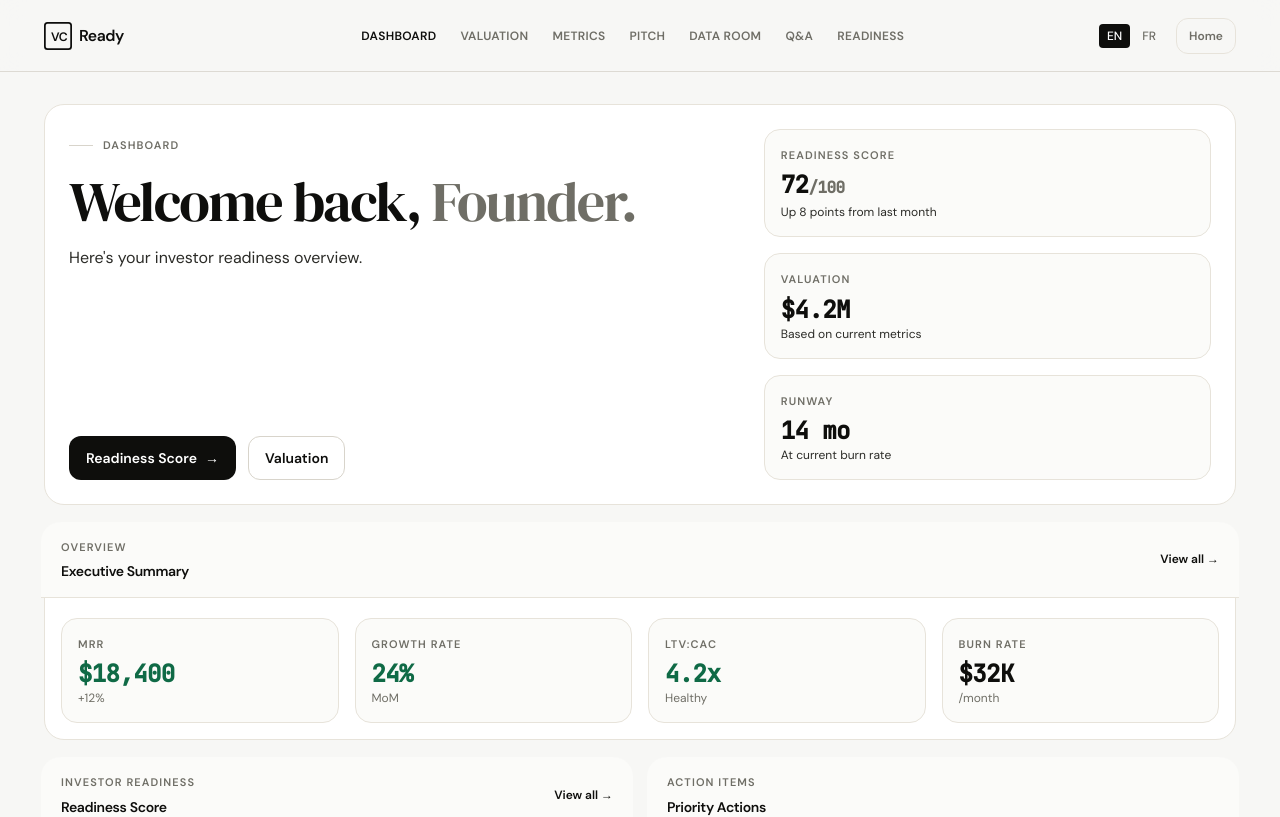
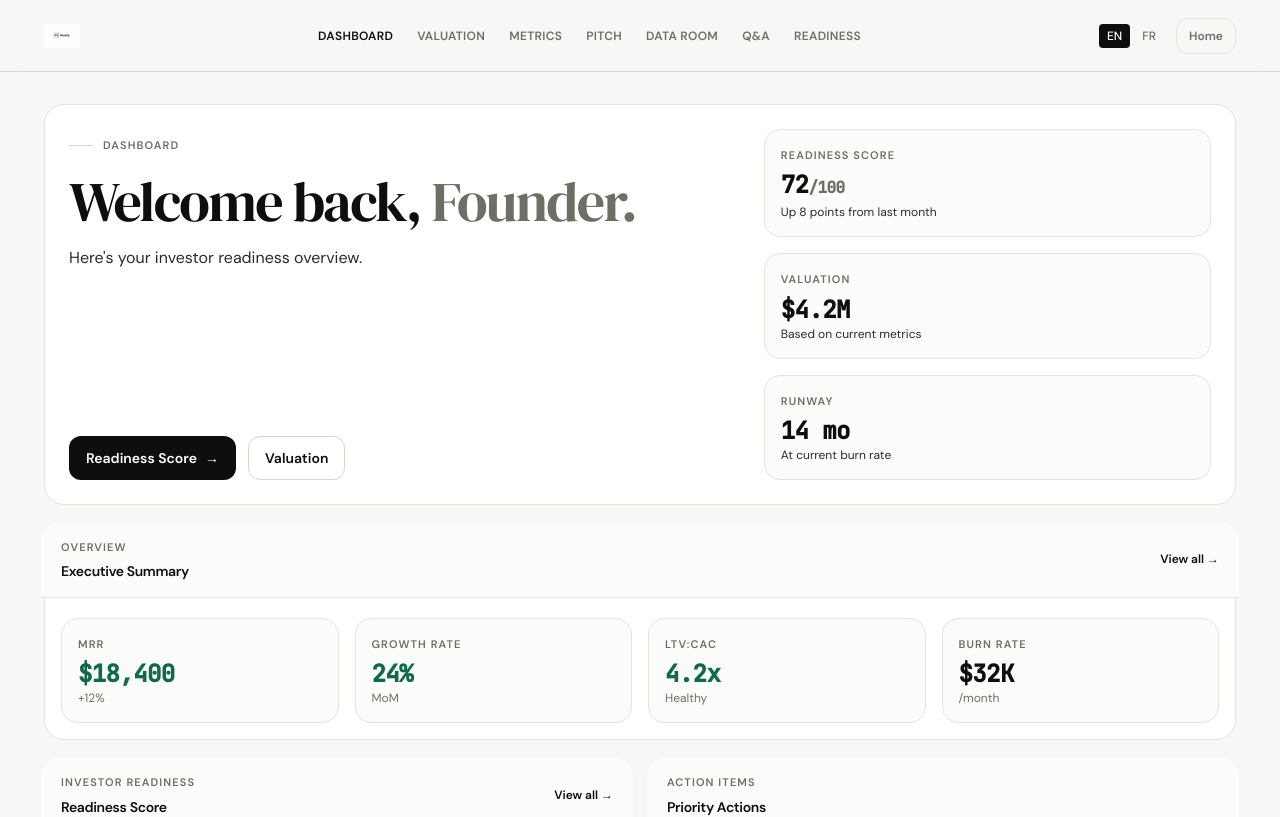
Before and after one commit to Yacine-88/Readyvc, a Next.js app: page /dashboard in a window 1280 px wide. Shown: the top 817 px of the page. Built offline with nearby package versions, Linux system fonts and the light colour scheme.

Commit message:
remove Logo component and switch to static PNG images
Replace SVG logo with static PNGs and adjust navbar/footer.

Co-authored-by: Yacine_CHIKHAR <74190073+Yacine-88@users.noreply.github.com>

```diff
--- a/components/layout/footer.tsx
+++ b/components/layout/footer.tsx
@@ -1,7 +1,7 @@
 "use client";
 
 import Link from "next/link";
-import { Logo } from "@/components/ui/logo";
+import Image from "next/image";
 import { useI18n } from "@/lib/i18n";
 
 export function Footer() {
@@ -12,7 +12,13 @@ export function Footer() {
       <div className="max-w-[var(--container-max)] mx-auto px-6 py-6">
         <div className="border-t border-white/10 pt-5 flex flex-col sm:flex-row items-start sm:items-center justify-between gap-4">
           <div className="flex items-center gap-4">
-            <Logo variant="light" className="h-5 w-auto opacity-80" />
+            <Image
+              src="/logo-white.png"
+              alt="VCReady"
+              width={100}
+              height={20}
+              className="h-5 w-auto opacity-80"
+            />
             <p className="text-xs">
               {t("footer.by")} <span className="text-white/80 font-medium">Yacine CHIKHAR</span>{" "}
               &middot; &copy; {new Date().getFullYear()}
--- a/components/layout/navbar.tsx
+++ b/components/layout/navbar.tsx
@@ -1,9 +1,9 @@
 "use client";
 
 import Link from "next/link";
+import Image from "next/image";
 import { usePathname } from "next/navigation";
 import { Button } from "@/components/ui/button";
-import { Logo } from "@/components/ui/logo";
 import { useI18n, LanguageSwitcher } from "@/lib/i18n";
 
 export function Navbar() {
@@ -26,8 +26,15 @@ export function Navbar() {
     <header className="sticky top-0 z-50 h-[72px] border-b border-border-strong/80 backdrop-blur-md bg-background/90">
       <div className="max-w-[var(--container-max)] mx-auto px-6 h-full flex items-center justify-between gap-5">
         {/* Logo */}
-        <Link href="/" className="shrink-0">
-          <Logo variant="dark" className="h-7 w-auto" />
+        <Link href="/" className="shrink-0 flex items-center">
+          <Image
+            src="/logo-black.png"
+            alt="VCReady"
+            width={120}
+            height={24}
+            className="h-6 w-auto"
+            priority
+          />
         </Link>
 
         {/* Navigation - only show on non-landing pages */}
--- a/components/ui/logo.tsx
+++ /dev/null
@@ -1,90 +0,0 @@
-interface LogoProps {
-  variant?: "dark" | "light";
-  className?: string;
-}
-
-export function Logo({ variant = "dark", className = "" }: LogoProps) {
-  const fillColor = variant === "dark" ? "#0E0E0C" : "#FFFFFF";
-
-  return (
-    <svg
-      viewBox="0 0 140 32"
-      fill="none"
-      xmlns="http://www.w3.org/2000/svg"
-      className={className}
-      aria-label="VCReady"
-    >
-      {/* Box with VC */}
-      <rect
-        x="1"
-        y="1"
-        width="30"
-        height="30"
-        rx="3"
-        stroke={fillColor}
-        strokeWidth="2"
-        fill="none"
-      />
-      {/* V */}
-      <text
-        x="8"
-        y="22"
-        fontFamily="var(--font-sans), system-ui, sans-serif"
-        fontSize="14"
-        fontWeight="600"
-        fill={fillColor}
-        letterSpacing="-0.5"
-      >
-        VC
-      </text>
-      {/* Ready text */}
-      <text
-        x="40"
-        y="22"
-        fontFamily="var(--font-sans), system-ui, sans-serif"
-        fontSize="18"
-        fontWeight="600"
-        fill={fillColor}
-        letterSpacing="-0.5"
-      >
-        Ready
-      </text>
-    </svg>
-  );
-}
-
-export function LogoMark({ variant = "dark", className = "" }: LogoProps) {
-  const fillColor = variant === "dark" ? "#0E0E0C" : "#FFFFFF";
-
-  return (
-    <svg
-      viewBox="0 0 32 32"
-      fill="none"
-      xmlns="http://www.w3.org/2000/svg"
-      className={className}
-      aria-label="VC"
-    >
-      <rect
-        x="1"
-        y="1"
-        width="30"
-        height="30"
-        rx="3"
-        stroke={fillColor}
-        strokeWidth="2"
-        fill="none"
-      />
-      <text
-        x="8"
-        y="22"
-        fontFamily="var(--font-sans), system-ui, sans-serif"
-        fontSize="14"
-        fontWeight="600"
-        fill={fillColor}
-        letterSpacing="-0.5"
-      >
-        VC
-      </text>
-    </svg>
-  );
-}
```
